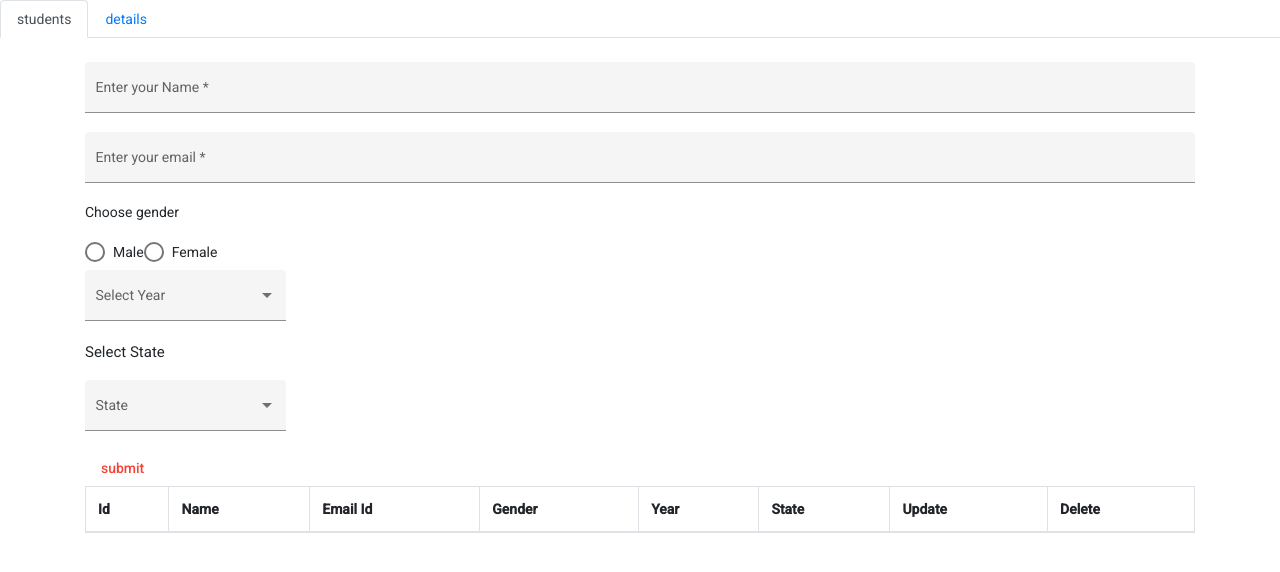
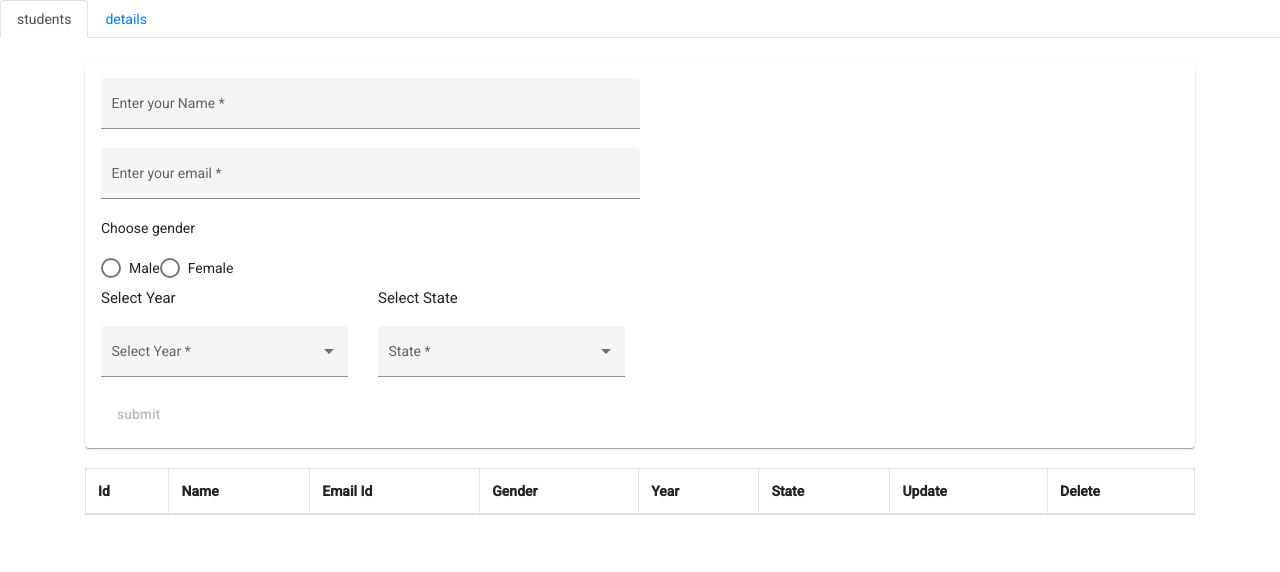
Before and after one commit to prajaktaAngre/studentForm, an Angular app: page /students in a window 1280 px wide. Shown: the top 572 px of the page. Built offline with nearby package versions, Linux system fonts and the light colour scheme.

Commit message:
validation

```diff
--- a/src/app/app.module.ts
+++ b/src/app/app.module.ts
@@ -13,6 +13,8 @@ import {FlexLayoutModule} from '@angular/flex-layout';
 import { FormsModule } from '@angular/forms';
 import {MatRadioModule} from '@angular/material/radio';
 import {MatSelectModule} from '@angular/material/select';
+import {MatCardModule} from '@angular/material/card';
+
 @NgModule({
   declarations: [
     AppComponent,
@@ -31,7 +33,8 @@ import {MatSelectModule} from '@angular/material/select';
     FormsModule,
     MatRadioModule,
     MatSelectModule,
-    ReactiveFormsModule
+    ReactiveFormsModule,
+    MatCardModule
 
   ],
   providers: [],
--- a/src/app/display-list/re-form.component.html
+++ b/src/app/display-list/re-form.component.html
@@ -1,5 +1,6 @@
-<app-student-details [data]='data' [editMode]="modeOn" [changeUpdateValue]="updatedValues"
+<div class=""><app-student-details [data]='data' [editMode]="modeOn" [changeUpdateValue]="updatedValues"
 (newItemEvent)="addItem($event)"></app-student-details>
+</div>
 <table class="table table-bordered">
     <thead>
         <tr>
@@ -12,7 +13,6 @@
             <th scope="col">Update</th>
             <th scope="col">Delete</th>
         </tr>
-
     </thead>
     <tbody>
         <tr *ngFor="let stud of students let i = index" >
--- a/src/app/display-list/re-form.component.ts
+++ b/src/app/display-list/re-form.component.ts
@@ -8,14 +8,12 @@ import { TempServiceService } from '../shared/temp-service.service';
   styleUrls: ['./re-form.component.scss']
 })
 export class ReFormComponent implements OnInit, OnDestroy {
+  id:any;
   students: any = [];
   data: any;
   modeOn = false;
   updatedValues = [];
-  items = ['item1', 'item2', 'item3', 'item4'];
-
-  stud = ["name", "email", "Gender", "Year", "State"]
-
+  items :any=[]
   subscription: any;
   send: any;
 
@@ -34,19 +32,32 @@ export class ReFormComponent implements OnInit, OnDestroy {
     this.modeOn = true;
     this.data = this.students[index]
     console.log('data', this.data);
-
-
-
-
   }
   deleteInfo(i: any, index: any) {
     this.students.splice(index, 1)
-    this.students.reset();
+    // this.students.reset();
   }
   ngOnDestroy() {
     this.subscription.unsubscribe();
   }
-  addItem(newItem: string) {
-    this.items.push(newItem);
+  addItem(newItem: any) {
+    // this.items.push(newItem);
+    console.log("hi",newItem)
+    console.log("myitems",this.students)
+    if(this.students && this.modeOn===true){
+     this.id=this.students.findIndex((search:any)=>search.recordId==newItem.recordId)
+
+      console.log("myid",this.id);
+      this.students.splice(this.id, 1, newItem);
+      console.log("hello",newItem)
+
   }
+    else{
+      this.items.push(newItem);
+      console.log("hi",newItem)
+    }
+
+
+  }
+
 }
--- a/src/app/student-details/student-details.component.html
+++ b/src/app/student-details/student-details.component.html
@@ -1,50 +1,58 @@
-<form [formGroup]="profileForm" (ngSubmit)="onSubmit()">
+<mat-card>
+<form [formGroup]="profileForm" (ngSubmit)="onSubmit(recordId)">
     <div class="example-container">
-        <mat-form-field appearance="fill" class="w-100 ">
+        <mat-form-field appearance="fill" class="w-50">
             <mat-label>Enter your Name</mat-label>
-            <input matInput
-            formControlName="name" required>
+            <input matInput formControlName="name" required>
         </mat-form-field><br>
-        <mat-form-field appearance="fill" class="w-100 ">
+        <mat-form-field appearance="fill" class="w-50">
             <mat-label>Enter your email</mat-label>
-            <input matInput placeholder="pat@example.com"
-            formControlName="email"  required>
-            <mat-error *ngIf="email.invalid">{{getErrorMessage()}}</mat-error>
+            <input matInput placeholder="pat@example.com" formControlName="email" required
+            name="email" id="email" [(ngModel)]="userName"
+            [ngClass]="{ 'is-invalid': submitted && f.email.errors }">
+            <div *ngIf="submitted && f.email.errors" class="invalid-feedback">
+                <div *ngIf="f.email.errors.required">Email is required</div>
+                <div *ngIf="f.email.errors.email">Email must be a valid email address</div>
+            </div>
         </mat-form-field>
     </div>
-    <div class="w-100 ">
+    <div class="w-100">
         <mat-label>Choose gender</mat-label>
     </div>
     <div>
-        <mat-radio-group aria-label="Select an option"
-        formControlName="genders"><br>
+        <mat-radio-group aria-label="Select an option" formControlName="genders"><br>
             <mat-radio-button value="male">Male</mat-radio-button>
             <mat-radio-button value="Female">Female</mat-radio-button>
         </mat-radio-group>
     </div>
-    <div>
-        <mat-form-field appearance="fill">
+    <div class="row">
+        <div class="col-3">
+            <h4>Select Year</h4>
+            <mat-form-field appearance="fill" class="w-100">
                 <mat-label>Select Year</mat-label>
-            <mat-select formControlName="toppings" multiple>
+                <mat-select formControlName="toppings" multiple required>
                     <mat-option *ngFor="let topping of toppingList" [value]="topping">{{topping}}</mat-option>
                 </mat-select>
             </mat-form-field>
         </div>
-    <div>
+        <div class="col-3">
             <h4>Select State</h4>
-        <mat-form-field appearance="fill"
-        >
+            <mat-form-field appearance="fill" class="w-100">
                 <mat-label>State</mat-label>
-            <mat-select formControlName="selectstate">
+                <mat-select formControlName="selectstate" required>
                     <mat-option>None</mat-option>
-                <mat-option *ngFor="let state of states"
-
-                [value]="state">{{state}}</mat-option>
+                    <mat-option *ngFor="let state of states" [value]="state">{{state}}</mat-option>
                 </mat-select>
             </mat-form-field>
         </div>
-    <button mat-button color="warn" type="submit" (click)="addNewItem()">{{editMode ? 'update' : 'submit'}}
+    </div>
+
+    <button mat-button color="primary" type="submit" (click)="addNewItem()"
+    [disabled]="userName === ''">
+        {{editMode ? 'update' : 'submit'}}
 
     </button>
     <!-- <form (ngSubmit)="onUpdate(profileForm)" ></form> -->
 </form>
+</mat-card>
+<br>
--- a/src/app/student-details/student-details.component.ts
+++ b/src/app/student-details/student-details.component.ts
@@ -12,17 +12,20 @@ export class StudentDetailsComponent implements OnInit ,OnChanges{
   @Input() editMode :boolean=true;
   @Input() changeUpdateValue:any;
   @Output() newItemEvent = new EventEmitter;
+  recordId:number=0;
   editToupdate:any;
-  email = new FormControl('', [Validators.required, Validators.email]);
+  userName='';
   subscription = new Subscription
   profileForm = new FormGroup({
-    name: new FormControl(''),
-    email: new FormControl(''),
+    name: new FormControl('',Validators.required),
+    // email: new FormControl(''),
+    email :new FormControl('', [Validators.required, Validators.email]),
     genders: new FormControl(''),
     toppings: new FormControl(''),
     selectstate: new FormControl(''),
 
   });
+  submitted: boolean=false;
 ngOnChanges(){
    console.log('student comp data',this.data);
 // console.log(this.temp);
@@ -58,49 +61,38 @@ this.profileForm.patchValue(this.data)
     console.log(this.data);
 
     }
-  onSubmit() {
-     if(this.editMode){
+  onSubmit(recordId:any) {
+    this.submitted = true;
+
+        // stop here if form is invalid
+        if (this.profileForm.invalid) {
+            return;
+        }
+     else if(this.editMode){
      console.log("updated",this.profileForm.value);
-    //   this.profileForm = new FormGroup({
-    //   name: new FormControl('',[]),
-    //   email: new FormControl(''),
-    //   genders: new FormControl(''),
-    //   toppings: new FormControl(''),
-    //   selectstate: new FormControl(''),
-
-    // })
-
+     this.recordId=this.recordId+0;
+     this.profileForm.value['recordId']=this.recordId;
+     this.newItemEvent.emit(this.profileForm.value);
      this.profileForm.reset()
+     this.editMode=!this.editMode;
     }
     else{
-    console.log(this.profileForm.value)
+
+    //console.log(this.profileForm.value)
+    this.recordId=this.recordId+1;
+    this.profileForm.value['recordId']=this.recordId;
     this.msg.sendMsg.next(this.profileForm.value)
-    console.log(this.send)
+
+    //console.log(this.send)
     this.profileForm.reset()
     }
 
   }
+  get f() { return this.profileForm.controls; }
   addNewItem() {
-    this.newItemEvent.emit();
+    // this.newItemEvent.emit(this.profileForm.value);
   }
-  // onUpdate(profileForm: { value: any; reset: () => void; }) {
-  //   let values = profileForm.value;
-  //   console.log(values);
-  //   let obj: any = {
-  //     studentId: values.id,
-  //     name: values.name,
-  //     state: values.salary,
-  //     abc: values.department
-  //   };
 
-  //   this.rows.push(obj);
-  //   profileForm.reset();
-
-  // }
 
 
   }
-
-// function result(result: any) {
-//   throw new Error('Function not implemented.');
-// }
```
Lines whose indentation alone changed are shown as unchanged.
